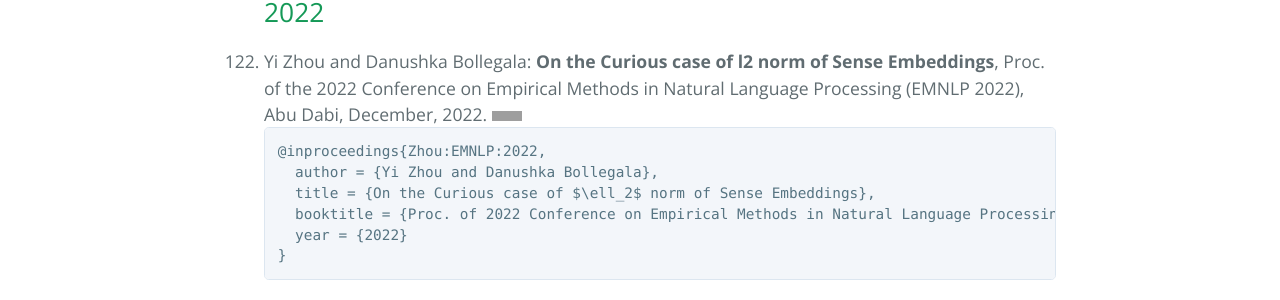
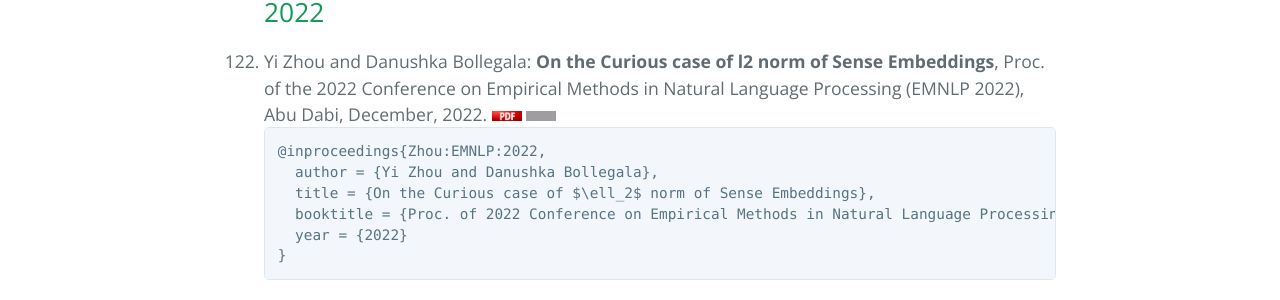
Before and after one commit to LivNLP/livnlp.github.io, a Jekyll site: the page built from publications.md, in a window 1280 px wide. Shown: the part 428-728 px from the top of the page. Built offline with Jekyll 4.4.1, drawn with Linux system fonts in a browser that asks for light colours; grey boxes are pictures that could not be loaded.

Commit message:
added url for arxiv submission

```diff
--- a/publications.md
+++ b/publications.md
@@ -14,7 +14,7 @@
 	<li>Yi Zhou and Danushka Bollegala:
 <strong>On the Curious case of l2 norm of Sense Embeddings</strong>,
 Proc. of the 2022 Conference on Empirical Methods in Natural Language Processing (EMNLP 2022), Abu Dabi, December, 2022.
-<!-- <a href="https://arxiv.org/abs/2205.09867"><img src="../images/PDF.png" width="30" height ="10"></a> -->
+<a href="https://arxiv.org/abs/2210.14815"><img src="../images/PDF.png" width="30" height ="10"></a>
 <a href = "javascript:unhide('Zhou-EMNLP-2022');" class="bibtex"><img src="../images/bib.png"  width="30" height ="10"></a>
 <div id = "Zhou-EMNLP-2022" class="hidden">
 <pre style="text-align: left">
```
